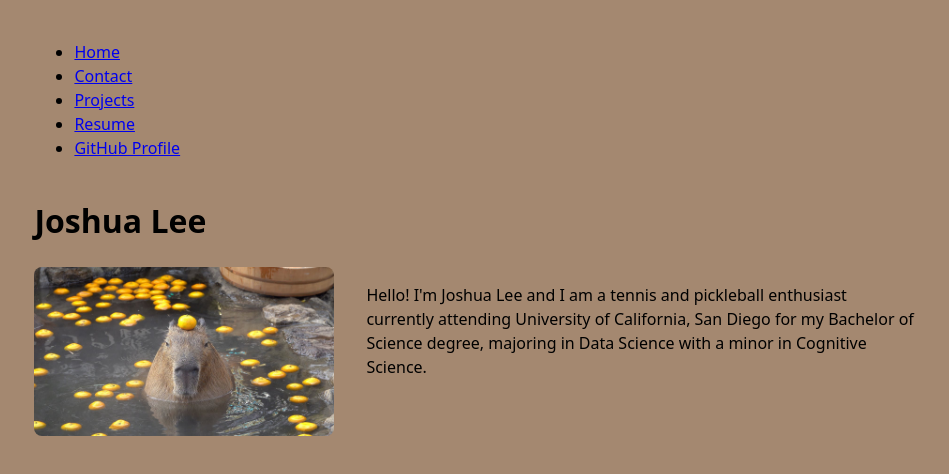
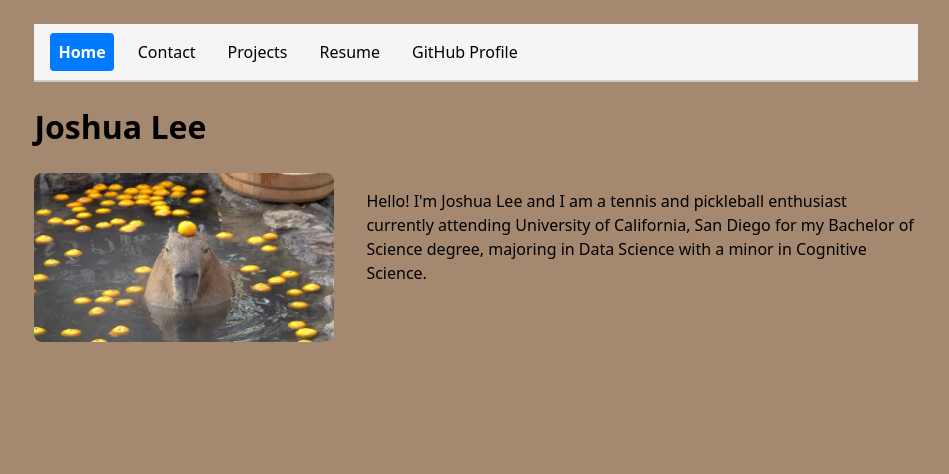
Before and after one commit to joshleh/portfolio, a plain HTML site: page index.html in a window 1280 px wide. Shown: the whole page, without its empty margins (164-1113 px from the left). Drawn offline with Linux system fonts and the light colour scheme.

Commit message:
lab 2 step 2.1 (redo)
attempt 3

```diff
--- a/style.css
+++ b/style.css
@@ -9,10 +9,49 @@ body {
 }
 
 /* NAVIGATION BAR FIX - Evenly spaced links across the entire navbar */
+/* Navigation bar container */
 nav {
-  display: flex;
-  flex: 1
+  display: flex; /* Enable Flexbox layout */
+  justify-content: space-between; /* Distribute space evenly between items */
+  padding: 1rem;
+  background-color: #f5f5f5; /* Optional: Add a background color */
+  border-bottom: 2px solid #ccc; /* Optional: Add a subtle border */
 }
+
+/* Remove list styling and apply Flexbox to the list */
+nav ul {
+  display: flex; /* Enable Flexbox for the list */
+  list-style: none;
+  gap: 1rem; /* Space between links */
+  padding: 0;
+  margin: 0;
+  flex: 1; /* Allow items to grow and take up equal space */
+}
+
+/* Navigation links */
+nav a {
+  text-decoration: none;
+  color: inherit;
+  flex: 1; /* Allow each link to take up an equal amount of space */
+  text-align: center; /* Center-align text inside links */
+  padding: 0.5rem;
+  border-radius: 4px;
+  transition: background-color 0.3s ease;
+}
+
+/* Highlight the current page */
+nav a.current {
+  font-weight: bold;
+  background-color: #007BFF;
+  color: #fff;
+}
+
+/* Hover effect for navigation links */
+nav a:hover {
+  background-color: #e0e0e0; /* Light gray hover effect */
+  color: #000; /* Optional: Darker text on hover */
+}
+
 
 /* IMAGE AND TEXT LAYOUT FIX - Align image and text to the left */
 section {
```
